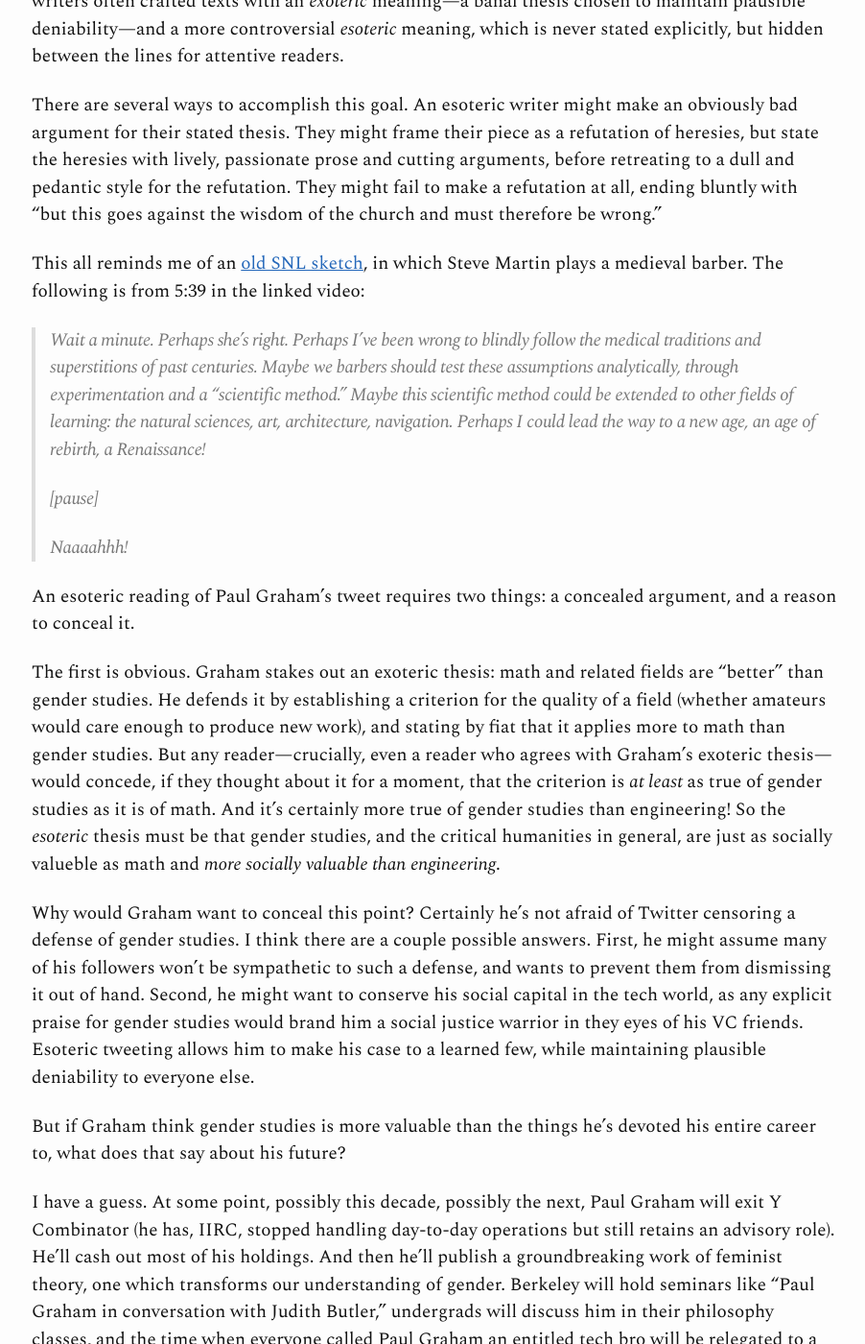
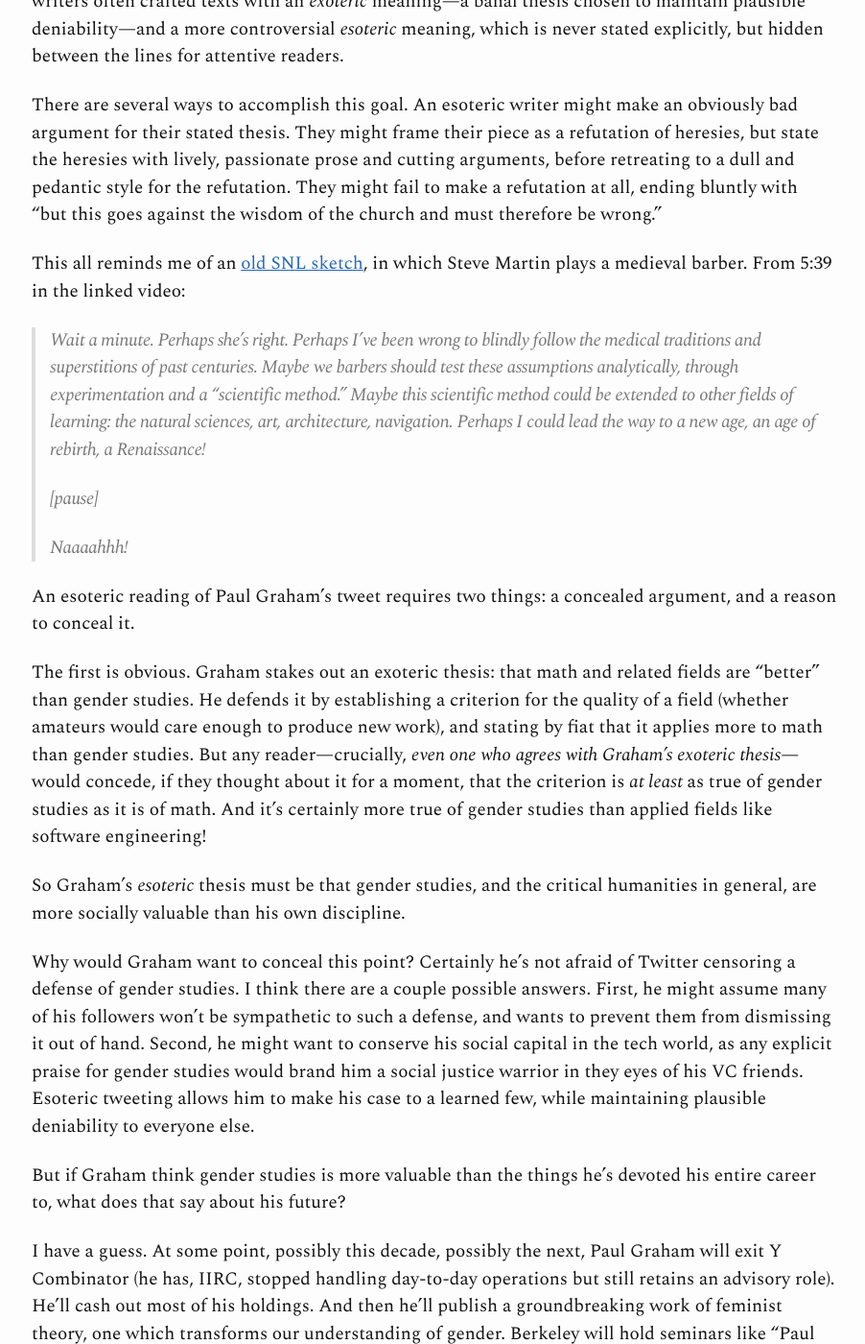
Before and after one commit to matt2718/matt2718.github.io, a Jekyll site: the page built from _posts/2022-04-17-graham.md, in a window 1280 px wide and 1400 px high, scrolled down 1953 px. Shown: the whole window at 96% size, without its empty margins (187-1089 px from the left). Built offline with Jekyll 4.4.1, drawn with Linux system fonts in a browser that asks for light colours.

Commit message:
change wording again

```diff
--- a/_posts/2022-04-17-graham.md
+++ b/_posts/2022-04-17-graham.md
@@ -74,7 +74,7 @@
 with "but this goes against the wisdom of the church and must therefore be wrong."
 
 This all reminds me of an [old SNL sketch](https://www.youtube.com/watch?v=edIi6hYpUoQ), in which
-Steve Martin plays a medieval barber. The following is from 5:39 in the linked video:
+Steve Martin plays a medieval barber. From 5:39 in the linked video:
 
 > Wait a minute. Perhaps she's right. Perhaps I've been wrong to blindly follow the medical
 > traditions and superstitions of past centuries. Maybe we barbers should test these assumptions
@@ -89,14 +89,16 @@
 An esoteric reading of Paul Graham's tweet requires two things: a concealed argument, and a reason
 to conceal it.
 
-The first is obvious. Graham stakes out an exoteric thesis: math and related fields are "better"
-than gender studies. He defends it by establishing a criterion for the quality of a field (whether
-amateurs would care enough to produce new work), and stating by fiat that it applies more to math
-than gender studies. But any reader---crucially, even a reader who agrees with Graham's exoteric
-thesis---would concede, if they thought about it for a moment, that the criterion is *at least* as
-true of gender studies as it is of math. And it's certainly more true of gender studies than
-engineering! So the *esoteric* thesis must be that gender studies, and the critical humanities in
-general, are just as socially valueble as math and *more socially valuable than engineering*.
+The first is obvious. Graham stakes out an exoteric thesis: that math and related fields are
+"better" than gender studies. He defends it by establishing a criterion for the quality of a field
+(whether amateurs would care enough to produce new work), and stating by fiat that it applies more
+to math than gender studies. But any reader---crucially, *even one who agrees with Graham's exoteric
+thesis*---would concede, if they thought about it for a moment, that the criterion is *at least* as
+true of gender studies as it is of math. And it's certainly more true of gender studies than applied
+fields like software engineering!
+
+So Graham's *esoteric* thesis must be that gender studies, and the critical humanities in general,
+are more socially valuable than his own discipline.
 
 Why would Graham want to conceal this point? Certainly he's not afraid of Twitter censoring a
 defense of gender studies. I think there are a couple possible answers. First, he might assume many
```
